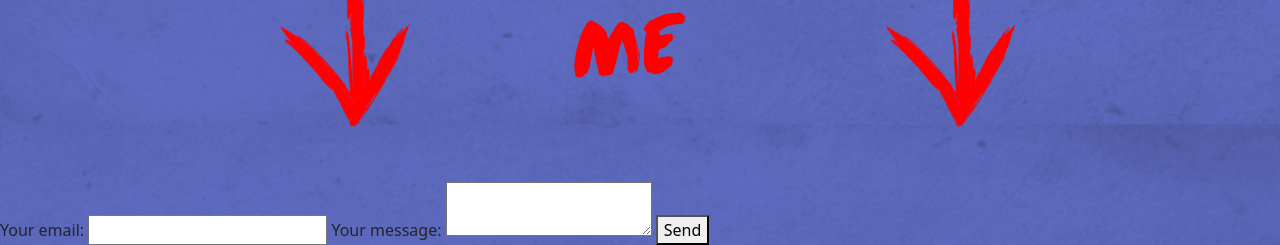
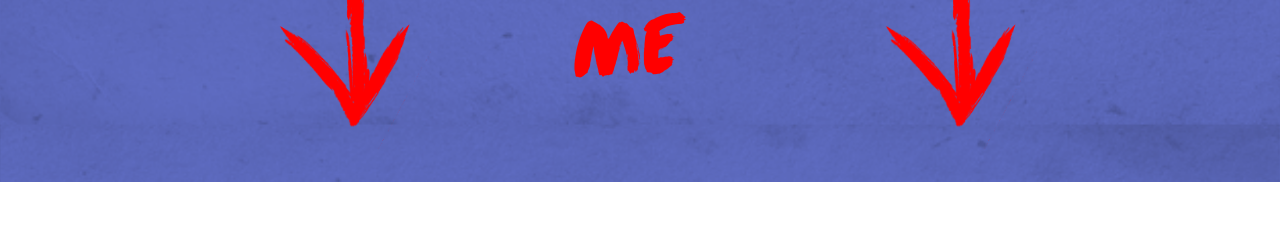
Before and after one commit to ChongJingWei/22024709portfolio, a plain HTML site: page contact.html in a window 1280 px wide. Shown: the part 716-961 px from the top of the page. After the commit the page ends 898 px from the top, so only its background shows below. Drawn offline with nearby package versions, Linux system fonts and the light colour scheme; a web font is replaced by a local one.

Commit message:
Style error

```diff
--- a/contact.html
+++ b/contact.html
@@ -132,32 +132,7 @@ nav {
             alert("Thanks for the message!!");
         }
     </script>
-<!--      <form action="https://formspree.io/f/xpzgbgee" method="POST" style="text-align: center; font-size: 30px;">
-        <label class="InkText" for="name" >Name:</label>
-        <input type="text" id="name" name="name" placeholder="Ronald Mcdonald" required><br><br>
 
-        <label class="InkText" for="email">Email:</label>
-        <input type="email" id="email" name="email" placeholder="NotYahoo@email.com" required><br>
-
-        <label class="InkText" for="message">Message:</label><br>
-        <textarea id="message" name="message" rows="4" cols="50" placeholder="What's your opinion on fish..." required></textarea><br>
-
-        <button class="InkText" type="submit" onclick="showAlert()">Submit</button>
-    </form>-->
-  <form
-  action="https://formspree.io/f/xpzgbgee"
-  method="POST">
-  <label>
-    Your email:
-    <input type="email" name="email">
-  </label>
-  <label>
-    Your message:
-    <textarea name="message"></textarea>
-  </label>
-  <!-- your other form fields go here -->
-  <button type="submit">Send</button>
-</form>
 
 
     </body>
```
